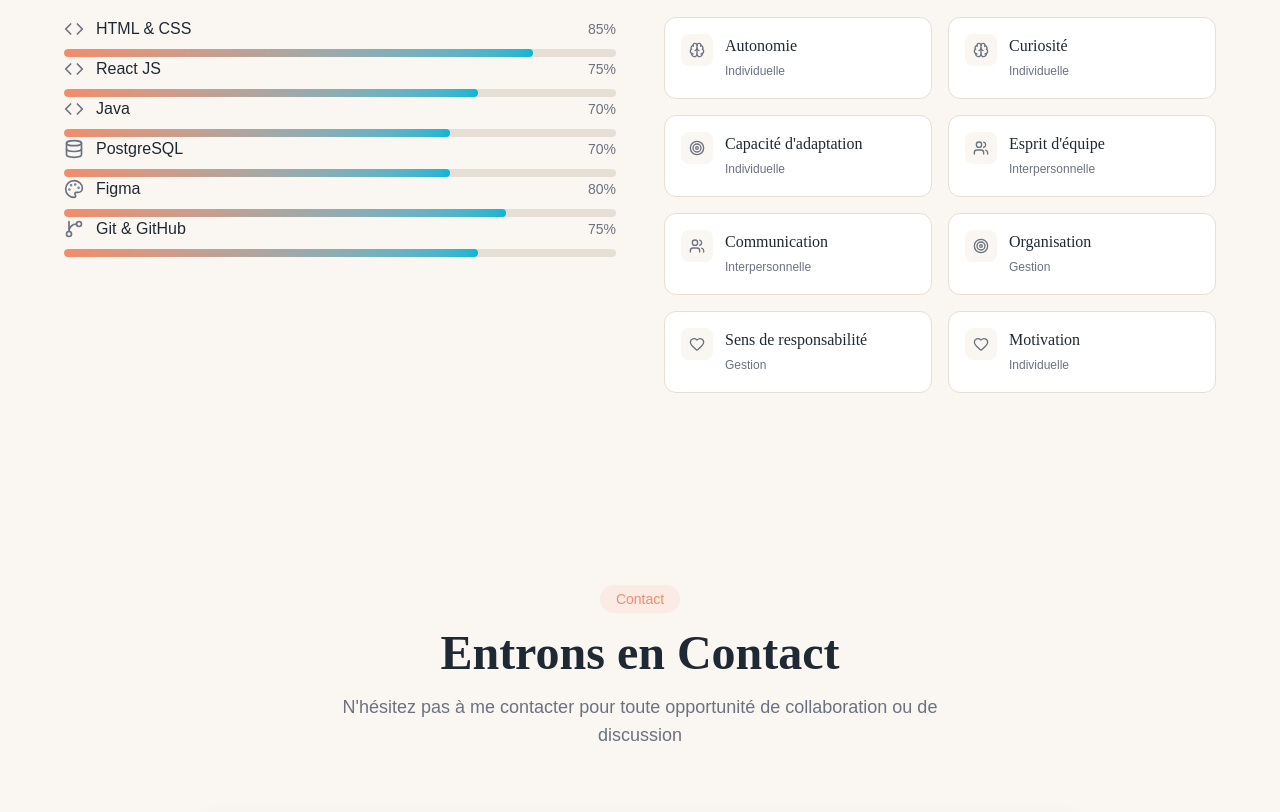
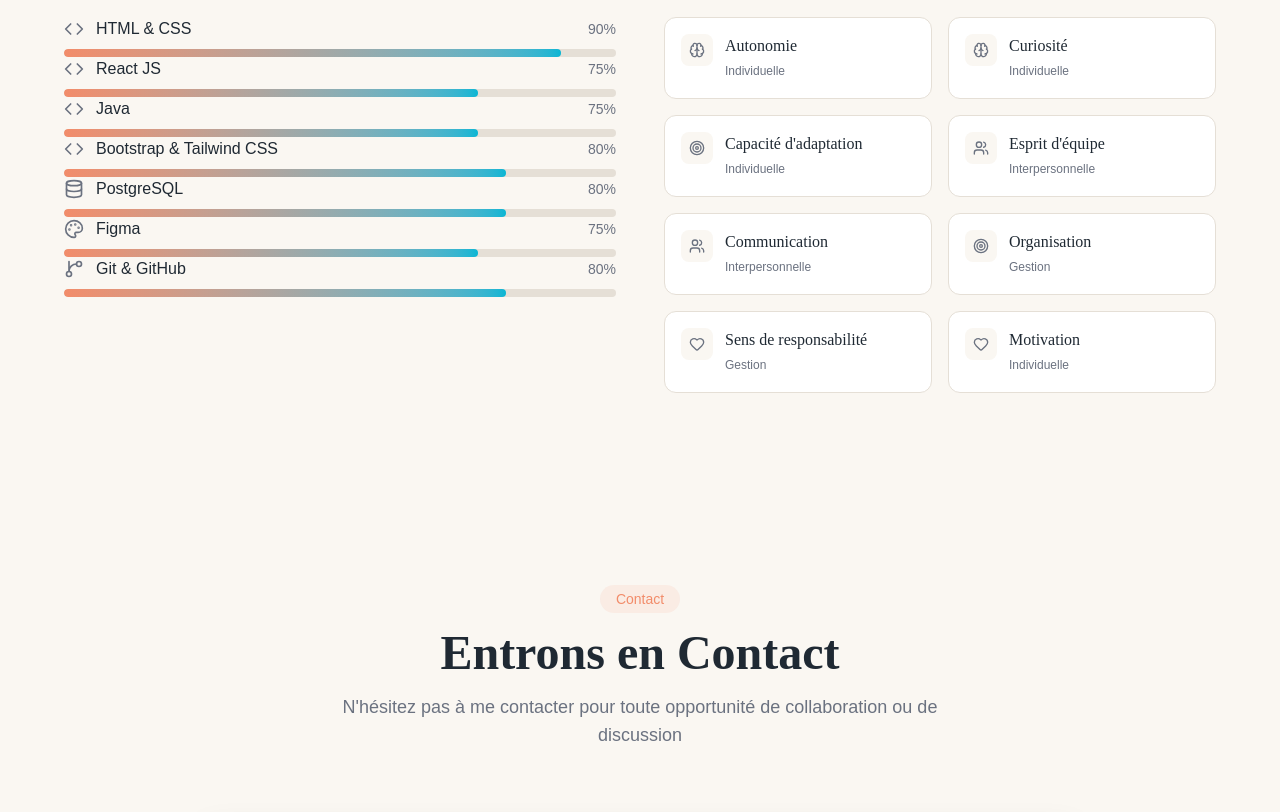
Before and after one commit to Jessica-Mitia/MitiaJessica, a React (Vite) app: page / in a window 1280 px wide. Shown: the part 2220-3032 px from the top of the page. Built offline with nearby package versions, Linux system fonts and the light colour scheme.

Commit message:
update skillsSection

```diff
--- a/src/components/SkillsSection.tsx
+++ b/src/components/SkillsSection.tsx
@@ -1,12 +1,13 @@
 import { Code, Palette, Database, GitBranch, Users, Brain, Target, Heart } from "lucide-react";
 
 const technicalSkills = [
-  { name: "HTML & CSS", icon: Code, level: 85 },
+  { name: "HTML & CSS", icon: Code, level: 90 },
   { name: "React JS", icon: Code, level: 75 },
-  { name: "Java", icon: Code, level: 70 },
-  { name: "PostgreSQL", icon: Database, level: 70 },
-  { name: "Figma", icon: Palette, level: 80 },
-  { name: "Git & GitHub", icon: GitBranch, level: 75 },
+  { name: "Java", icon: Code, level: 75 },
+  { name: "Bootstrap & Tailwind CSS", icon: Code, level: 80 },
+  { name: "PostgreSQL", icon: Database, level: 80 },
+  { name: "Figma", icon: Palette, level: 75 },
+  { name: "Git & GitHub", icon: GitBranch, level: 80 },
 ];
 
 const softSkills = [
```
